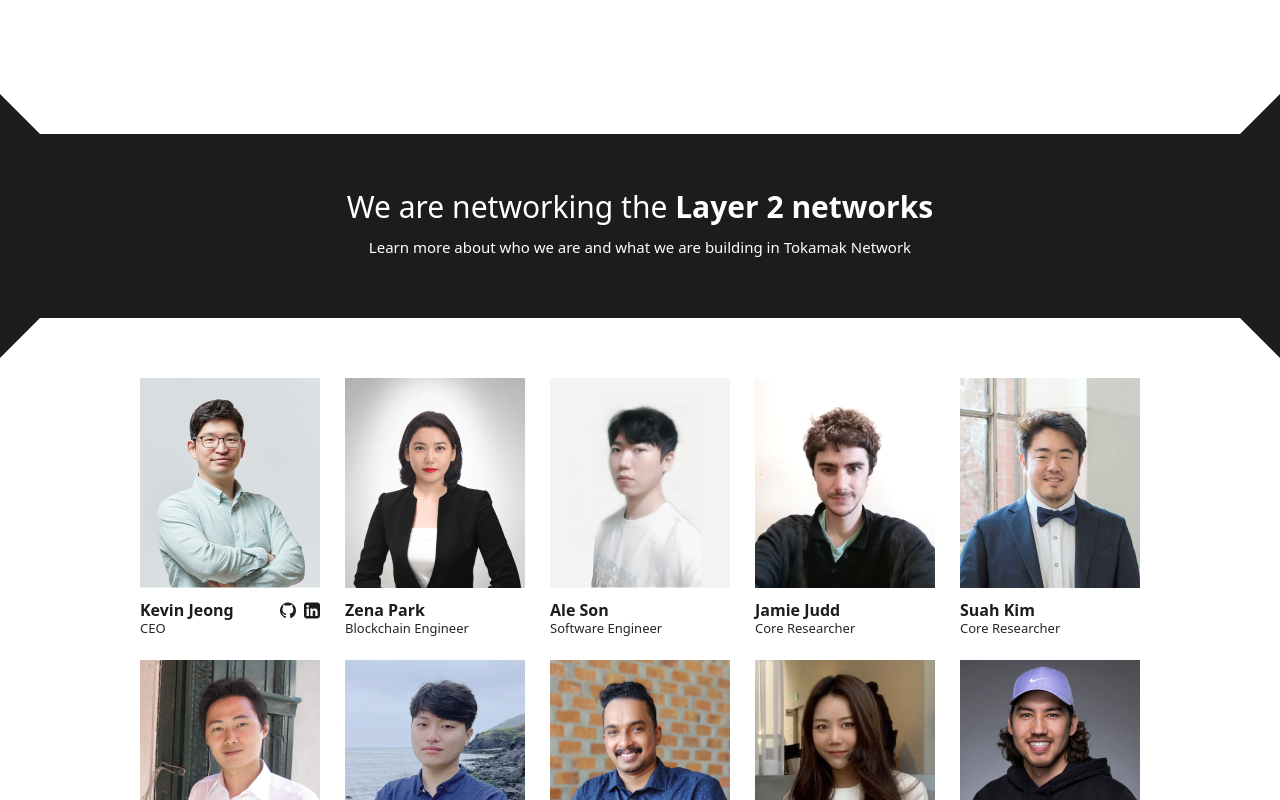
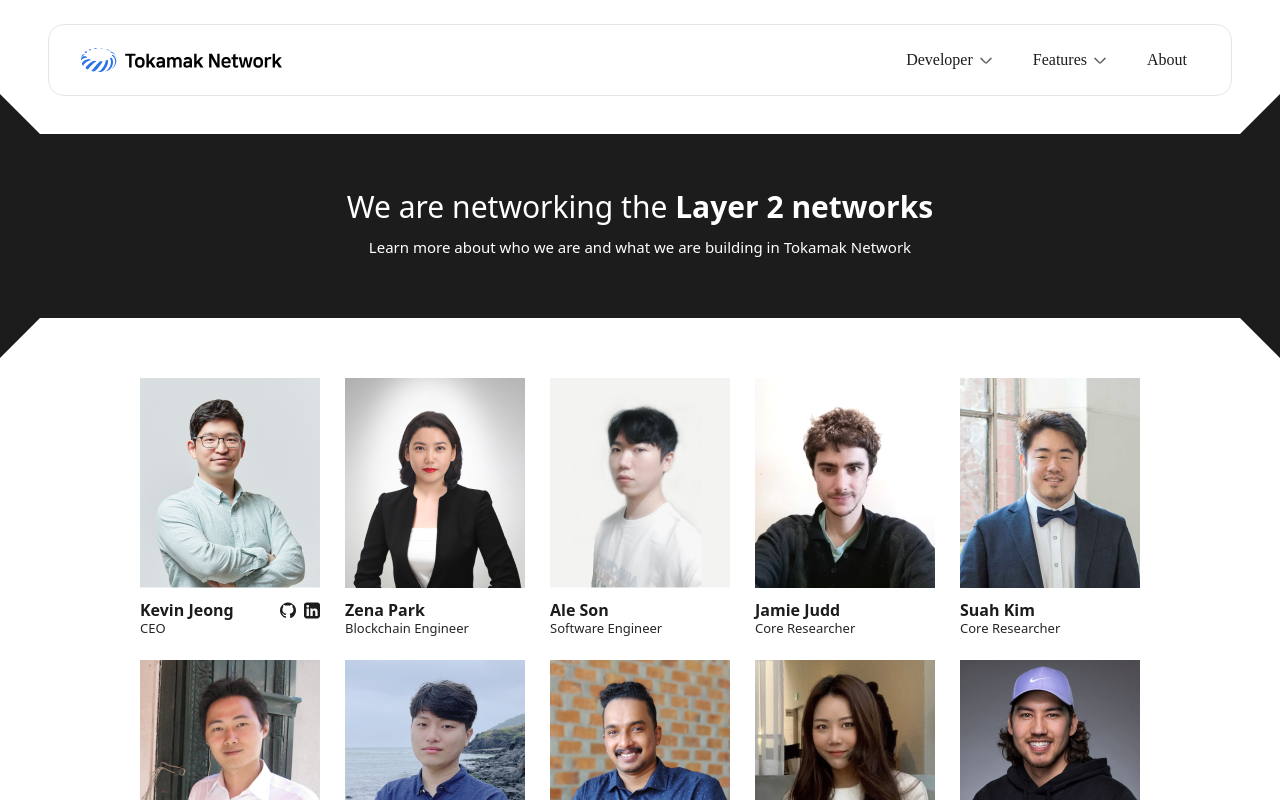
Before and after one commit to tokamak-network/tokamak-landing-page, a Next.js app: page /about in a window 1280 px wide. Shown: the top 800 px of the page. Built offline with nearby package versions, Linux system fonts and the light colour scheme.

Commit message:
fix(header): zIndex

```diff
--- a/src/app/components/ui/header/index.tsx
+++ b/src/app/components/ui/header/index.tsx
@@ -21,8 +21,8 @@ const navItems = [
 
 export default function NavigationBar() {
   return (
-    <div className="fixed top-[24px] z-999 w-full flex justify-center px-5 md:px-12">
-      <div className="max-w-[1360px] z-999 w-full h-[72px] flex flex-col justify-center px-4 md:pr-11 md:pl-8 text-base font-medium text-center text-black whitespace-nowrap rounded-2xl border border-solid bg-white bg-opacity-90 border-neutral-200">
+    <div className="fixed top-[24px] w-full flex justify-center px-5 md:px-12 z-50">
+      <div className="max-w-[1360px] w-full h-[72px] flex flex-col justify-center px-4 md:pr-11 md:pl-8 text-base font-medium text-center text-black whitespace-nowrap rounded-2xl border border-solid bg-white bg-opacity-90 border-neutral-200">
         <div className="flex justify-between items-center w-full">
           {/* 로고 */}
           <figure className="flex items-center gap-2">
```
